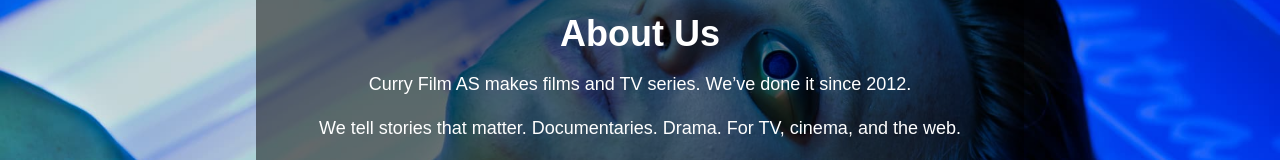
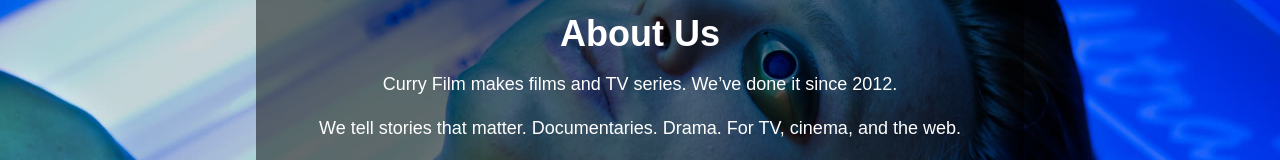
Before and after one commit to ulrikimtiaz/curryfilm-website, a Next.js app: page /en/about in a window 1280 px wide. Shown: the part 274-434 px from the top of the page. Built offline with nearby package versions, Linux system fonts and the light colour scheme.

Commit message:
removed AS in description

```diff
--- a/app/en/about/page.tsx
+++ b/app/en/about/page.tsx
@@ -21,7 +21,7 @@
         <div className="absolute inset-0 flex flex-col items-center justify-center bg-black/50 text-white text-center px-4 py-10 max-w-3xl mx-auto h-full overflow-y-auto">
           <h1 className="text-4xl font-bold">About Us</h1>
           <p className="text-lg mt-4">
-          Curry Film AS makes films and TV series. We’ve done it since 2012.
+          Curry Film makes films and TV series. We’ve done it since 2012.
           </p>
           <p className="text-lg mt-4">
           We tell stories that matter. Documentaries. Drama. For TV, cinema, and the web.
--- a/app/no/about/page.tsx
+++ b/app/no/about/page.tsx
@@ -21,7 +21,7 @@
         <div className="absolute inset-0 flex flex-col items-center justify-center bg-black/50 text-white text-center px-4 py-10 max-w-3xl mx-auto h-full overflow-y-auto">
           <h1 className="text-4xl font-bold">Om oss</h1>
           <p className="text-lg mt-4">
-          Curry Film AS lager filmer og TV-serier. Vi har gjort det siden 2012.
+          Curry Film lager filmer og TV-serier. Vi har gjort det siden 2012.
           </p>
           <p className="text-lg mt-4">
           Vi forteller historier som betyr noe. Dokumentarer. Drama. For TV, kino og nett.
```
